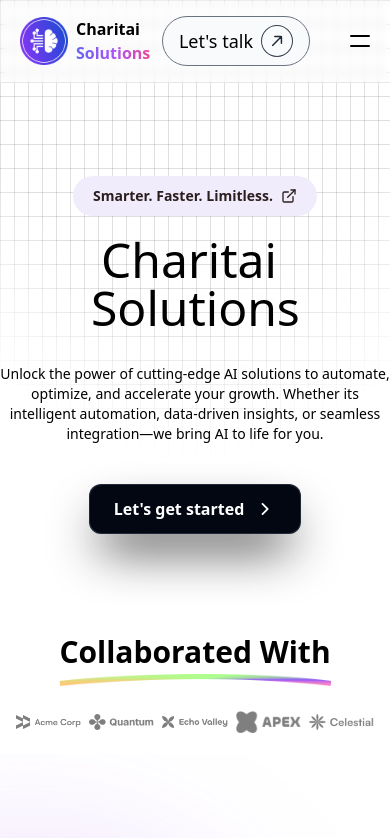
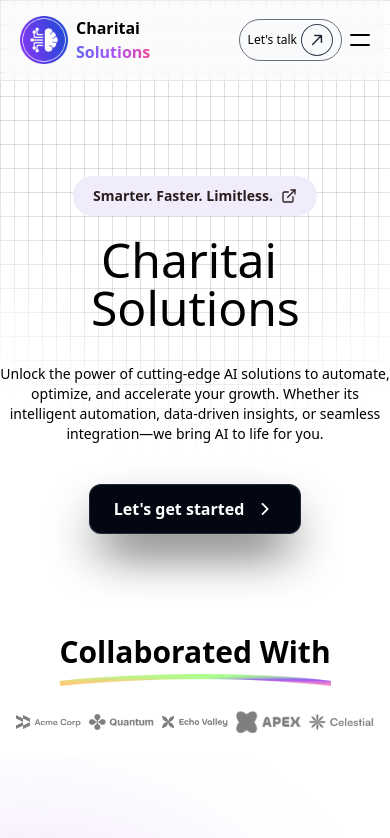
Before and after one commit to pronoyNath/charitai-solutions, a React (Vite) app: page / in a window 390 px wide. Shown: the top 838 px of the page. Built offline with nearby package versions, Linux system fonts and the light colour scheme; a web font is replaced by a local one.

Commit message:
fix the nav issue

```diff
--- a/src/components/design/BookAppoinment/BookAppointmentSection.jsx
+++ b/src/components/design/BookAppoinment/BookAppointmentSection.jsx
@@ -22,7 +22,7 @@ const BookAppointmentSection = () => {
       </div>
 
       <div className=" mx-auto px-4 relative z-10">
-        <div className="max-w-6xl mx-auto relative group">
+        <div className="max-w-6        jjxl mx-auto relative group">
           <div className="absolute -inset-1 bg-gradient-to-r from-indigo-500/30 via-purple-500/30 to-pink-500/30 rounded-2xl blur-lg opacity-75 group-hover:opacity-100 transition duration-1000"></div>
           <div className="relative glass-card rounded-2xl p-10 md:p-12 shadow-xl backdrop-blur-md bg-white/80 border border-white/40">
             <div className="text-center">
--- a/src/components/shared/Navbar.jsx
+++ b/src/components/shared/Navbar.jsx
@@ -78,11 +78,11 @@ const Navbar = () => {
           <MobileMenu />
         </nav>
 
-        <div className=" ml-auto flex items-center gap-10 lg:m-0">
+        <div className=" ml-auto flex items-center gap-2 md:gap-10 lg:m-0">
           <button
           onClick={()=>navigate("/contact-us")}
             type="submit"
-            className="flex justify-center gap-2 items-center mx-auto  text-lg bg-gray-50 backdrop-blur-md lg:font-semibold isolation-auto border-gray-500 before:absolute before:w-full before:transition-all before:duration-700 before:hover:w-full before:-left-full before:hover:left-0 before:rounded-full before:bg-gradient-to-r from-indigo-500 via-purple-500 to-pink-500 hover:text-gray-50 before:-z-10 before:aspect-square before:hover:scale-150 before:hover:duration-700 relative z-10 px-4 py-2 overflow-hidden border rounded-full group"
+            className="flex justify-center gap-1 lg:gap-2 items-center mx-auto text-xs md:text-lg bg-gray-50 backdrop-blur-md lg:font-semibold isolation-auto border-gray-500 before:absolute before:w-full before:transition-all before:duration-700 before:hover:w-full before:-left-full before:hover:left-0 before:rounded-full before:bg-gradient-to-r from-indigo-500 via-purple-500 to-pink-500 hover:text-gray-50 before:-z-10 before:aspect-square before:hover:scale-150 before:hover:duration-700 relative z-10 px-2 md:px-4 py-1 md:py-2 overflow-hidden border rounded-full group"
           >
             Let's talk
             <svg
```
